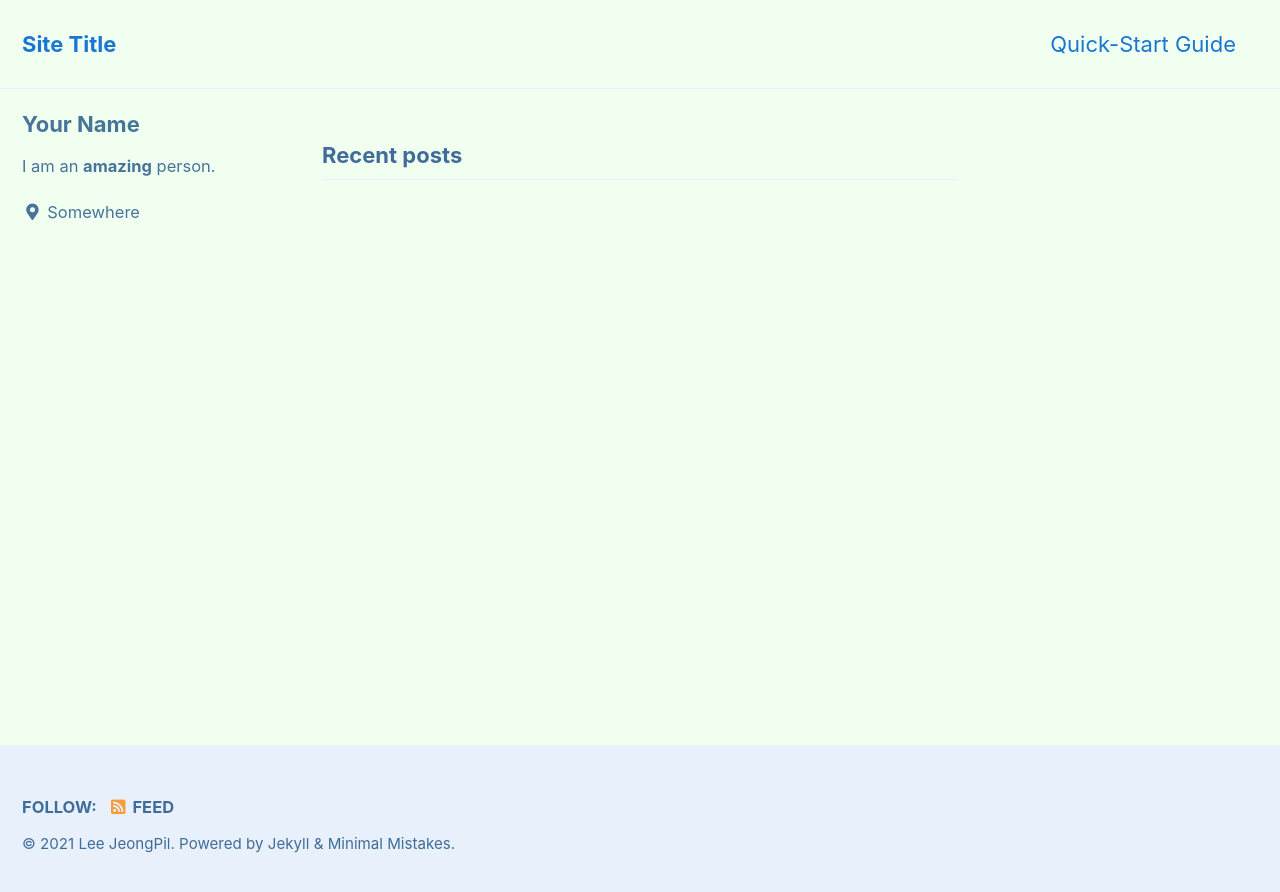
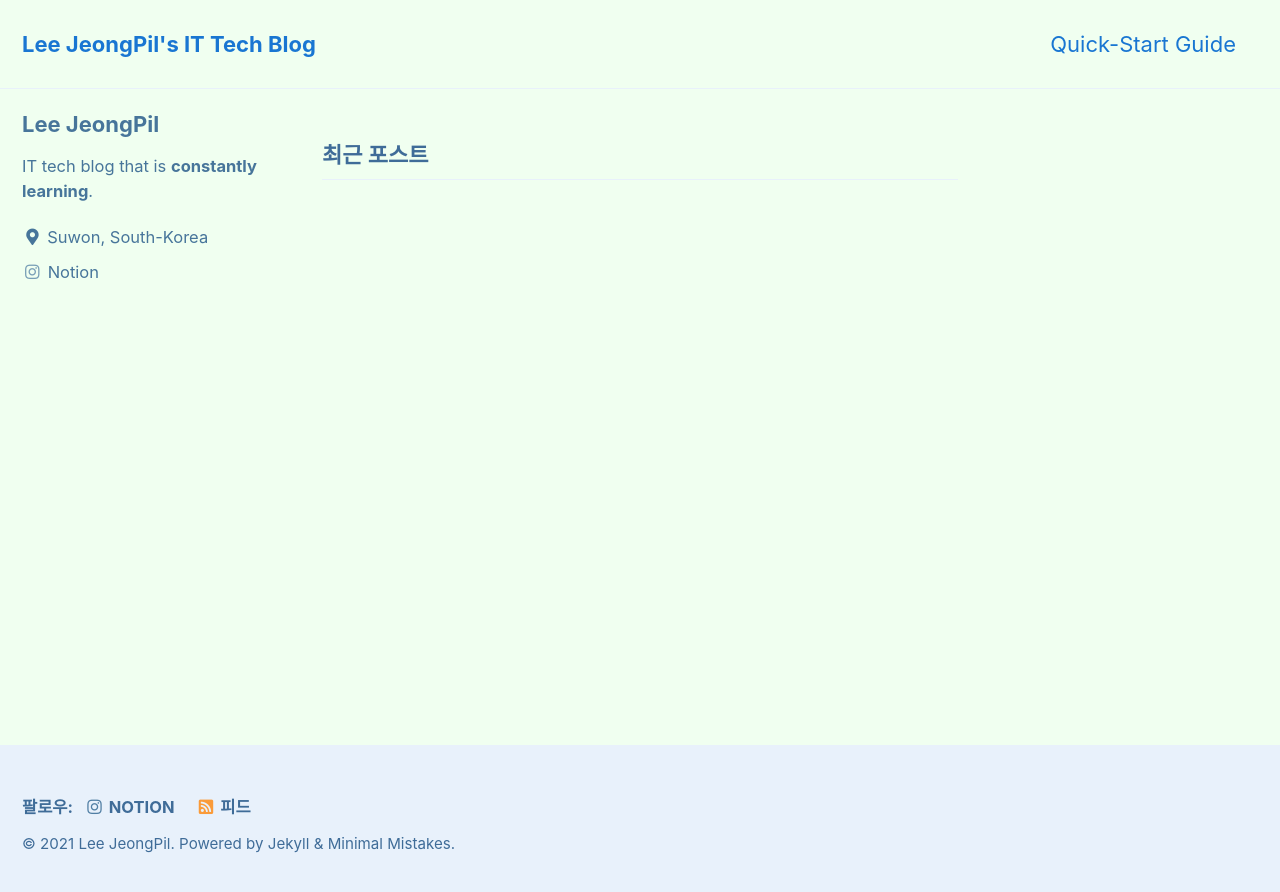
Before and after one commit to leejeongpil/leejeongpil.github.io, a Jekyll site: the page built from index.html, in a window 1280 px wide. Shown: the top 892 px of the page. Built offline with Jekyll 4.4.1, drawn with Linux system fonts in a browser that asks for light colours; cached includes are drawn as plain includes; the list of posts is cut into pages by our own code.

Commit message:
initial setting 210727_2

```diff
--- a/_config.yml
+++ b/_config.yml
@@ -15,15 +15,15 @@
 minimal_mistakes_skin: "aqua" # "default" # "air", "aqua", "contrast", "dark", "dirt", "neon", "mint", "plum", "sunrise"
 
 # Site Settings
-locale: "en-US"
-title: "Site Title"
+locale: "ko-KR"
+title: "Lee JeongPil's IT Tech Blog"
 title_separator: "-"
 subtitle: # site tagline that appears below site title in masthead
 name: "Lee JeongPil"
 description: "An amazing website."
-url: # the base hostname & protocol for your site e.g. "https://mmistakes.github.io"
+url: "https://leejeongpil.github.io/" # the base hostname & protocol for your site e.g. "https://mmistakes.github.io"
 baseurl: # the subpath of your site, e.g. "/blog"
-repository: # GitHub username/repo-name e.g. "mmistakes/minimal-mistakes"
+repository: "https://github.com/leejeongpil/leejeongpil.github.io" # GitHub username/repo-name e.g. "mmistakes/minimal-mistakes"
 teaser: # path of fallback teaser image, e.g. "/assets/images/500x300.png"
 logo: # path of logo image to display in the masthead, e.g. "/assets/images/88x88.png"
 masthead_title: # overrides the website title displayed in the masthead, use " " for no title
@@ -100,10 +100,10 @@ analytics:
 
 # Site Author
 author:
-  name: "Your Name"
+  name: "Lee JeongPil"
   avatar: # path of avatar image, e.g. "/assets/images/bio-photo.jpg"
-  bio: "I am an **amazing** person."
-  location: "Somewhere"
+  bio: "IT tech blog that is **constantly learning**."
+  location: "Suwon, South-Korea"
   email:
   links:
     - label: "Email"
@@ -121,9 +121,12 @@ author:
     - label: "GitHub"
       icon: "fab fa-fw fa-github"
       # url: "https://github.com/"
-    - label: "Instagram"
+    - label: "Notion"
       icon: "fab fa-fw fa-instagram"
-      # url: "https://instagram.com/"
+      url: "https://www.notion.so/Lee-JeongPil-67bd73b192f0405fac46949d6100483f"
+      # - label: "Instagram"
+      # icon: "fab fa-fw fa-instagram"
+      # # url: "https://instagram.com/"
 
 # Site Footer
 footer:
@@ -143,9 +146,12 @@ footer:
     - label: "Bitbucket"
       icon: "fab fa-fw fa-bitbucket"
       # url:
-    - label: "Instagram"
+    - label: "Notion"
       icon: "fab fa-fw fa-instagram"
-      # url:
+      url: "https://www.notion.so/Lee-JeongPil-67bd73b192f0405fac46949d6100483f"
+    # - label: "Instagram"
+    #   icon: "fab fa-fw fa-instagram"
+    #   # url:
 
 # Reading Files
 include:
```
Also changed, not shown: Gemfile.lock (added), 14 other files.
